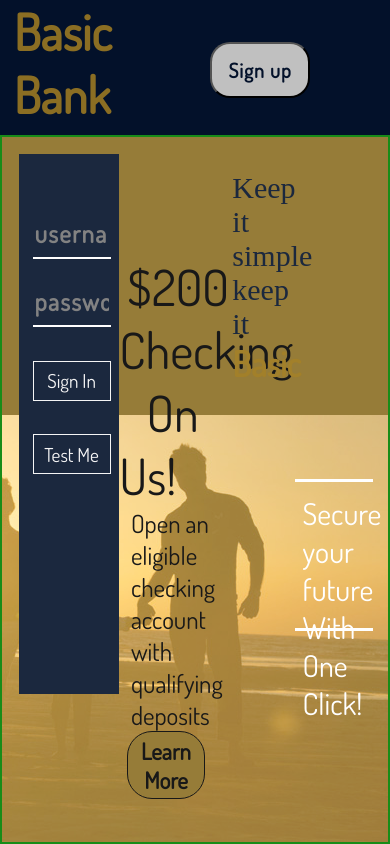
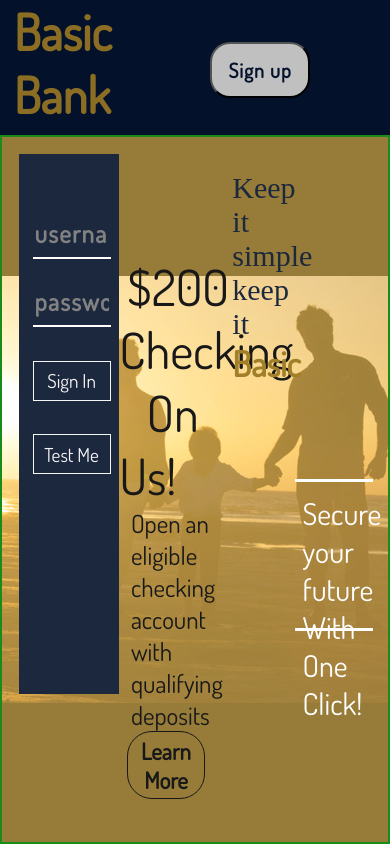
Before and after one commit to cyberstizz/basicbank, a React (Create React App) app: page / in a window 390 px wide. Built offline with nearby package versions, Linux system fonts and the light colour scheme; a web font is replaced by a local one.

Commit message:
changed background position for mobile

```diff
--- a/src/Home.css
+++ b/src/Home.css
@@ -391,11 +391,10 @@ margin-left: 1vw;
         width: 100vw;
         background-image: url("../public/basicbankfamily3.jpg");
         background-repeat: no-repeat;
-        background-position-x: right;
-        background-position-y: bottom;
+        background-position-x: center;
+        background-position-y: center;
         background-color:rgb(139, 110, 35);
         background-blend-mode: var(#ba8c43);
-        background-image: radial-gradient();
         background-blend-mode: screen;
         opacity: 90%;
         border-top: solid 1px orange;
```
